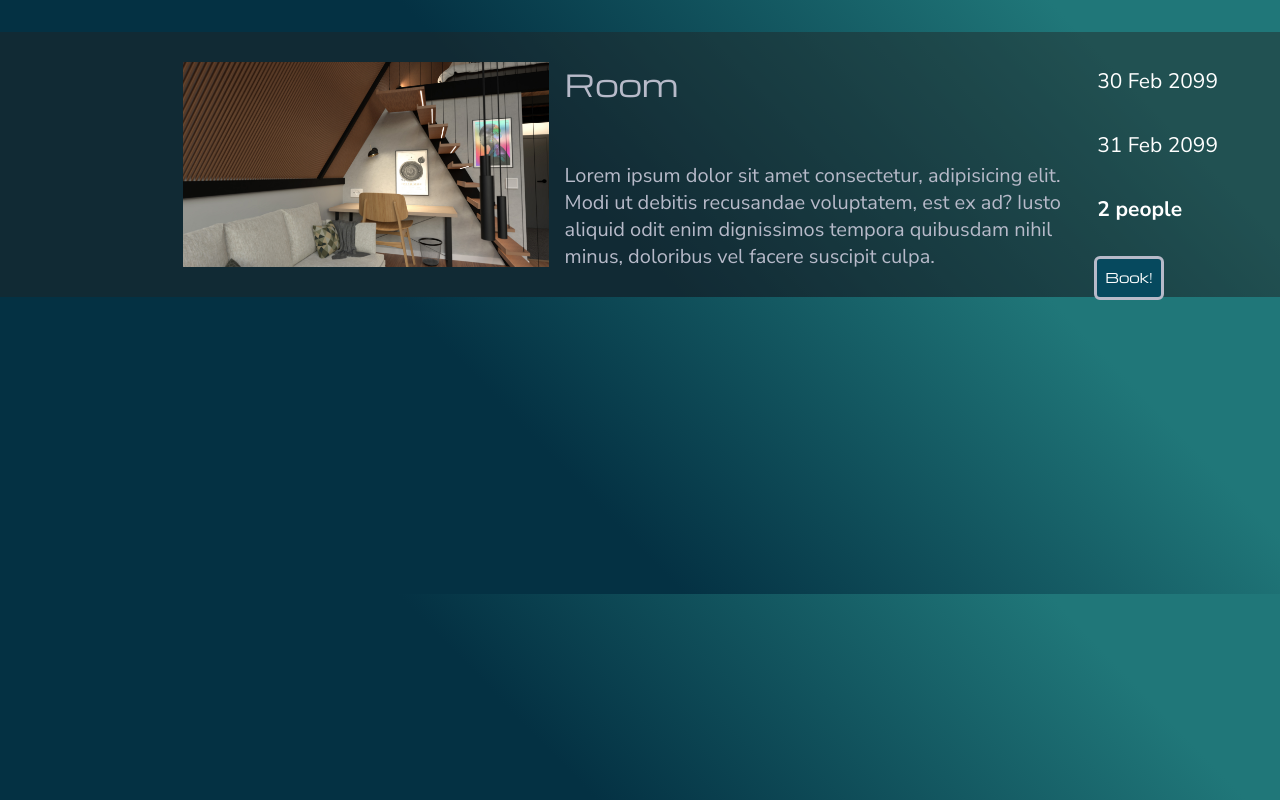
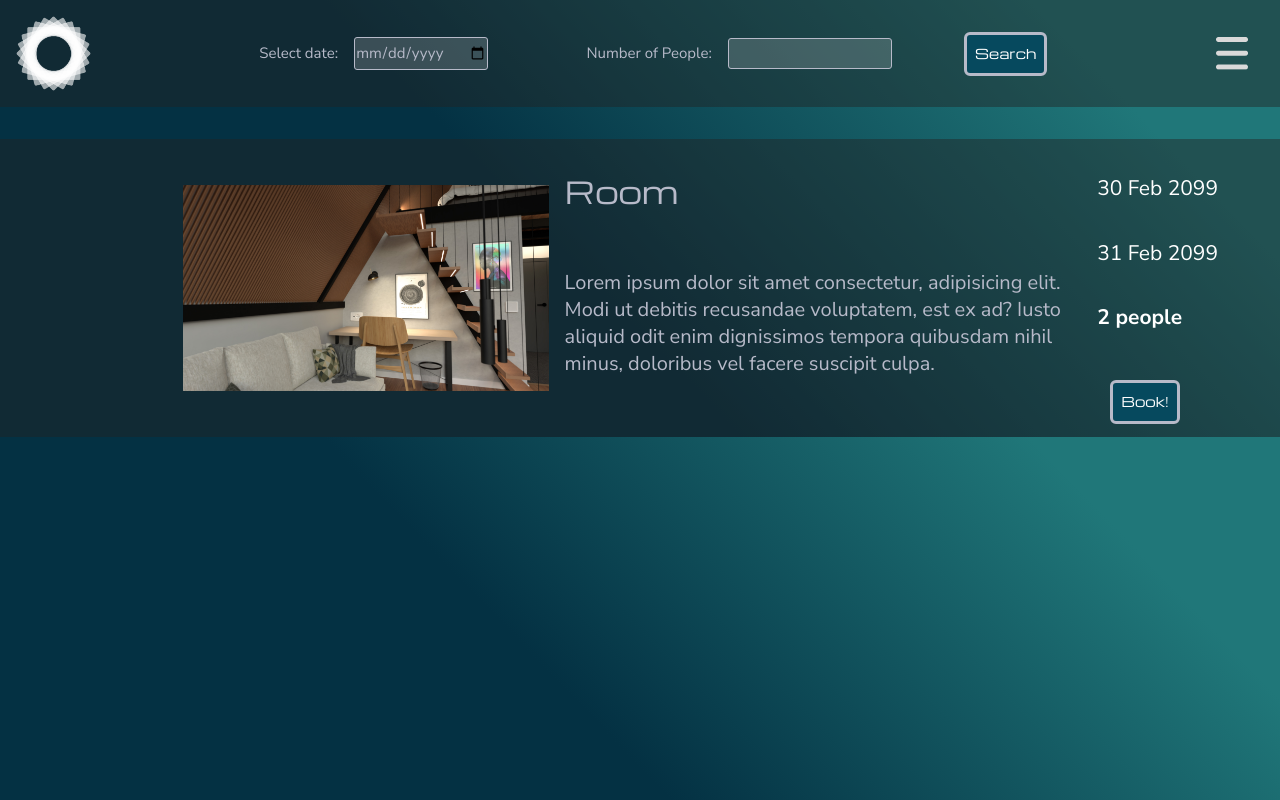
Before and after one commit to Lellisinthewoods/bonz.AI, a plain HTML site: page components/components.html in a window 1280 px wide. Drawn offline with nearby package versions, Linux system fonts and the light colour scheme.

Commit message:
header components ready

```diff
--- a/components/components.css
+++ b/components/components.css
@@ -21,6 +21,8 @@ body{
     min-height: 100%;
 }
 
+/*ROOM CARD*/
+
 .card{
     background-color: var(--header__black);
     display:grid;
@@ -30,18 +32,18 @@ body{
     grid-template-areas: "div image image article article article aside";
 }
 
-.card--imgArea{
+.card__imgArea{
     grid-column: auto / span 2;
     display:flex;
     align-items: center;
     justify-content: center;
 }
 
-.card--img{
+.card__img{
     max-width: 100%;
 }
 
-.card--descArea{
+.card__descArea{
     grid-column: auto / span 3;
     padding-left: 1rem;
     padding-right: 1rem;
@@ -51,21 +53,21 @@ body{
     flex-direction: column;
 }
 
-.card--descTitle{
+.card__descTitle{
     font-family: 'Michroma', sans-serif;
     font-weight: 400;
     font-size: 30px;
     line-height: 43px;
 }
 
-.card--descText{
+.card__descText{
     font-family: 'Nunito Sans', sans-serif;
     font-weight: 400;
     font-size: 20px;
     line-height: 27px;
 }
 
-.card--bookingDate{
+.card__bookingDate{
     color: var(--text__white);
     font-family: 'Nunito Sans';
     font-style: normal;
@@ -74,7 +76,7 @@ body{
     line-height: 29px;
 }
 
-.card--bookingGuests{
+.card__bookingGuests{
     color: var(--text__white);
     font-family: 'Nunito Sans';
     font-style: normal;
@@ -83,7 +85,7 @@ body{
     line-height: 29px;
 }
 
-.card--BTN{
+.card__BTN{ /*USED IN VARIOUS PLACES, CONSIDER RENAMING*/
     background-color: var(--button__turquoise);
     color:var(--text__white);
     outline-style: solid;
@@ -96,4 +98,69 @@ body{
     font-weight: 400;
     line-height: 30px;
     text-align: center;
+    margin: 1rem;
 }
+
+/*HEADER*/
+
+.header{
+    display:grid;
+    grid-template-columns: repeat(7,1fr);
+    background-color: var(--header__black);
+}
+
+.header__text{
+    font-family: 'Nunito Sans';
+    font-style: normal;
+    font-weight: 400;
+    font-size: 15px;
+    line-height: 29px;
+    margin:1rem;
+}
+
+.header__imgArea{
+    display: flex;
+    justify-content: flex-start;
+    align-items: center;
+    margin:1rem;
+}
+
+.header__img{
+    max-width: 50%;
+}
+
+.header__selectDateArea{
+    grid-column: auto / span 2;
+    display: flex;
+    align-items: center;
+    justify-content: center;
+}
+
+.header__selectPeopleArea{
+    grid-column: auto / span 2;
+    display: flex;
+    align-items: center;
+    justify-content: center;
+}
+
+.header__input{
+    background: rgba(217, 217, 217, 0.2);
+    border: 1px solid #B7BAC9;
+    border-radius: 3px;
+    margin:0;
+    padding:0;
+    max-width:45%;
+}
+
+.header__btnArea{
+    display: flex;
+    align-items: center;
+    justify-content: center;
+}
+
+.header__menuArea{
+    display: flex;
+    align-items: center;
+    justify-content: flex-end;
+    padding-right:2rem;
+}
--- a/components/components.html
+++ b/components/components.html
@@ -8,20 +8,40 @@
     <title>Bonzai components</title>
 </head>
 <body>
+    <header class="header">
+        <div class="header__imgArea">
+            <img src="/images/logo/bonz.ai-logo-white-symbol.png" alt="" class="header__img">
+        </div>
+        <article class="header__selectDateArea">
+            <h5 class="header__text">Select date:</h5>
+            <input type="date" class="header__text header__input">
+        </article>
+        <article class="header__selectPeopleArea">
+            <h5 class="header__text">Number of People:</h5>
+            <input type="text" class="header__text header__input">
+        </article>
+        <aside class="header__btnArea">
+            <button class="card__BTN">Search</button>
+        </aside>
+        <div class="header__menuArea">
+            <img src="/images/Hamburger.png" alt="">
+        </div>
+    </header>
+    <!--XXXXXXXXXXXXXXXXXXXXXXXXXXXXXXXXXXXXXXXXXXXXXXXXXXXXXXXXXXXXXXXXXXXXXXXXXXXXXXXXXXXXXXXXXXX-->
     <section class="card">
-        <div class="card--space"></div> <!--1-->
-        <div class="card--imgArea">
-            <img class="card--img" src="/images/photos/01-day.jpg" alt=""> <!--2-->
+        <div class="card__space"></div> <!--1-->
+        <div class="card__imgArea">
+            <img class="card__img" src="/images/photos/01-day.jpg" alt=""> <!--2-->
         </div>
-        <article class="card--descArea">
-            <h1 class="card--descTitle">Room</h1>
-            <h4 class="card--descText">Lorem ipsum dolor sit amet consectetur, adipisicing elit. Modi ut debitis recusandae voluptatem, est ex ad? Iusto aliquid odit enim dignissimos tempora quibusdam nihil minus, doloribus vel facere suscipit culpa.</h4>
+        <article class="card__descArea">
+            <h1 class="card__descTitle">Room</h1>
+            <h4 class="card__descText">Lorem ipsum dolor sit amet consectetur, adipisicing elit. Modi ut debitis recusandae voluptatem, est ex ad? Iusto aliquid odit enim dignissimos tempora quibusdam nihil minus, doloribus vel facere suscipit culpa.</h4>
         </article> <!--3-->
-        <aside class="card--bookingArea">
-            <h5 class="card--bookingDate">30 Feb 2099</h5>
-            <h5 class="card--bookingDate">31 Feb 2099</h5>
-            <h5 class="card--bookingGuests">2 people</h5>
-            <button class="card--BTN">Book!</button>
+        <aside class="card__bookingArea">
+            <h5 class="card__bookingDate">30 Feb 2099</h5>
+            <h5 class="card__bookingDate">31 Feb 2099</h5>
+            <h5 class="card__bookingGuests">2 people</h5>
+            <button class="card__BTN">Book!</button>
         </aside> <!--1-->
     </section>
 </body>
```
Also changed, not shown: images/Hamburger.png (added).
